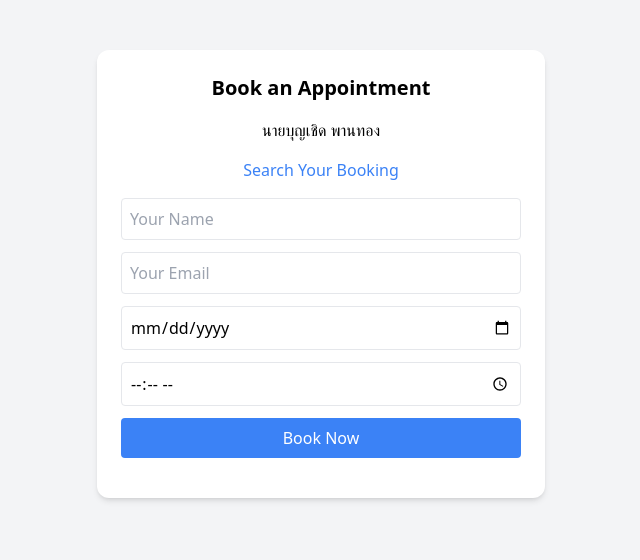
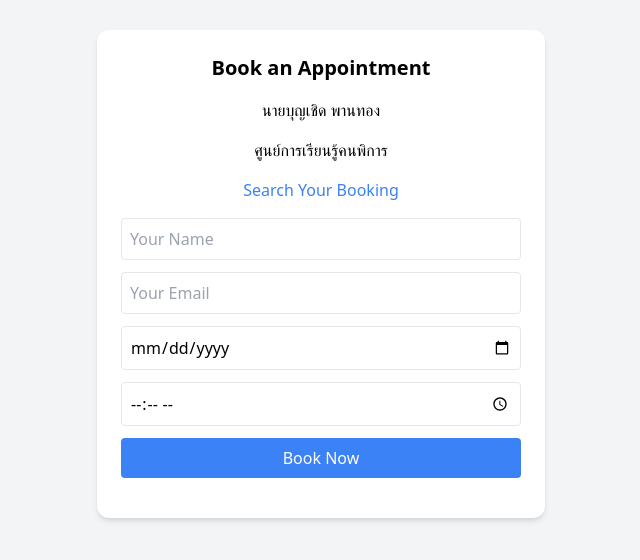
Before and after one commit to boonshirt/booking-system, a plain HTML site: page index.html in a window 1280 px wide. Shown: the part 126-686 px from the top of the page, without its empty margins (319-959 px from the left). Drawn offline with nearby package versions, Linux system fonts and the light colour scheme.

Commit message:
add หน่วยงาน

```diff
--- a/index.html
+++ b/index.html
@@ -15,6 +15,7 @@
         <div class="flex flex-col items-center space-y-4">
             <h2 class="text-xl font-bold">Book an Appointment</h2>
             <h3> นายบุญเชิด พานทอง</h3>
+            <h3> ศูนย์การเรียนรู้คนพิการ</h3>
             <a href="./search/" class="text-blue-500 hover:underline">Search Your Booking</a>
 
         </div>
```
